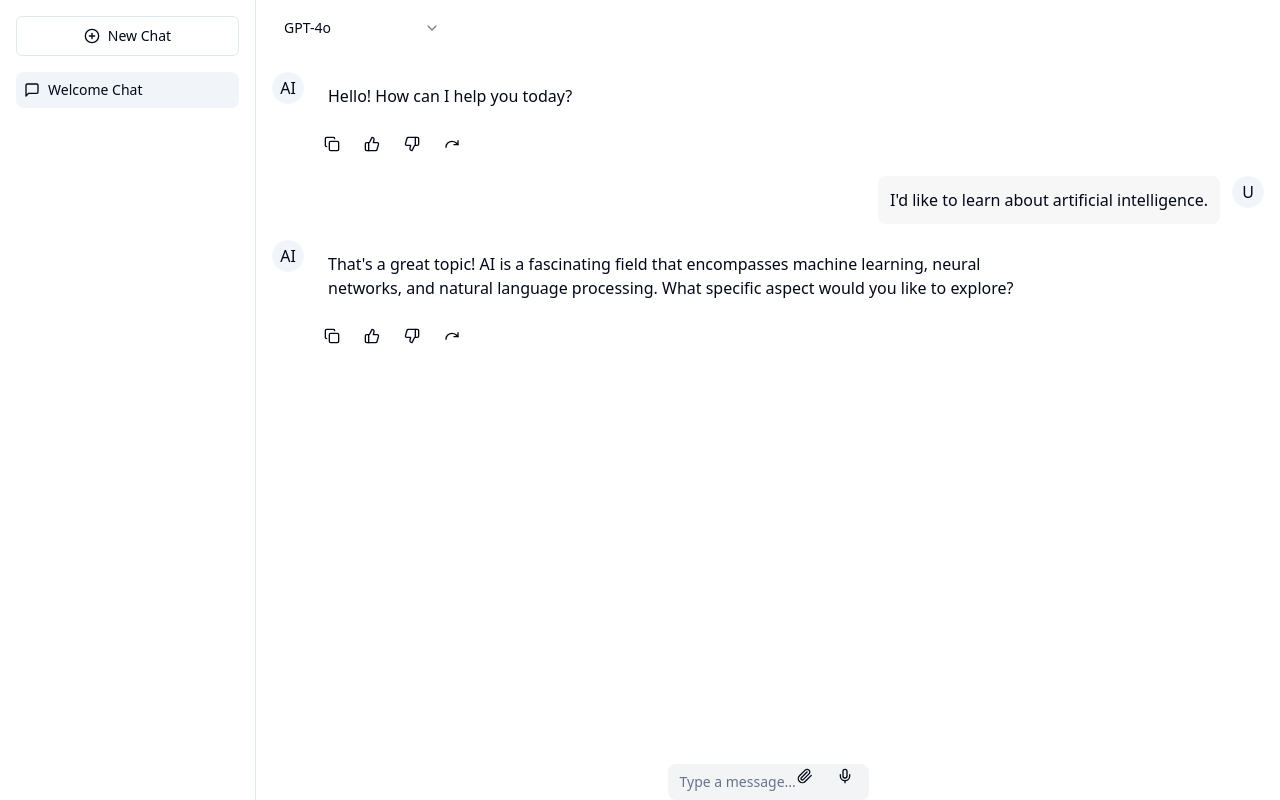
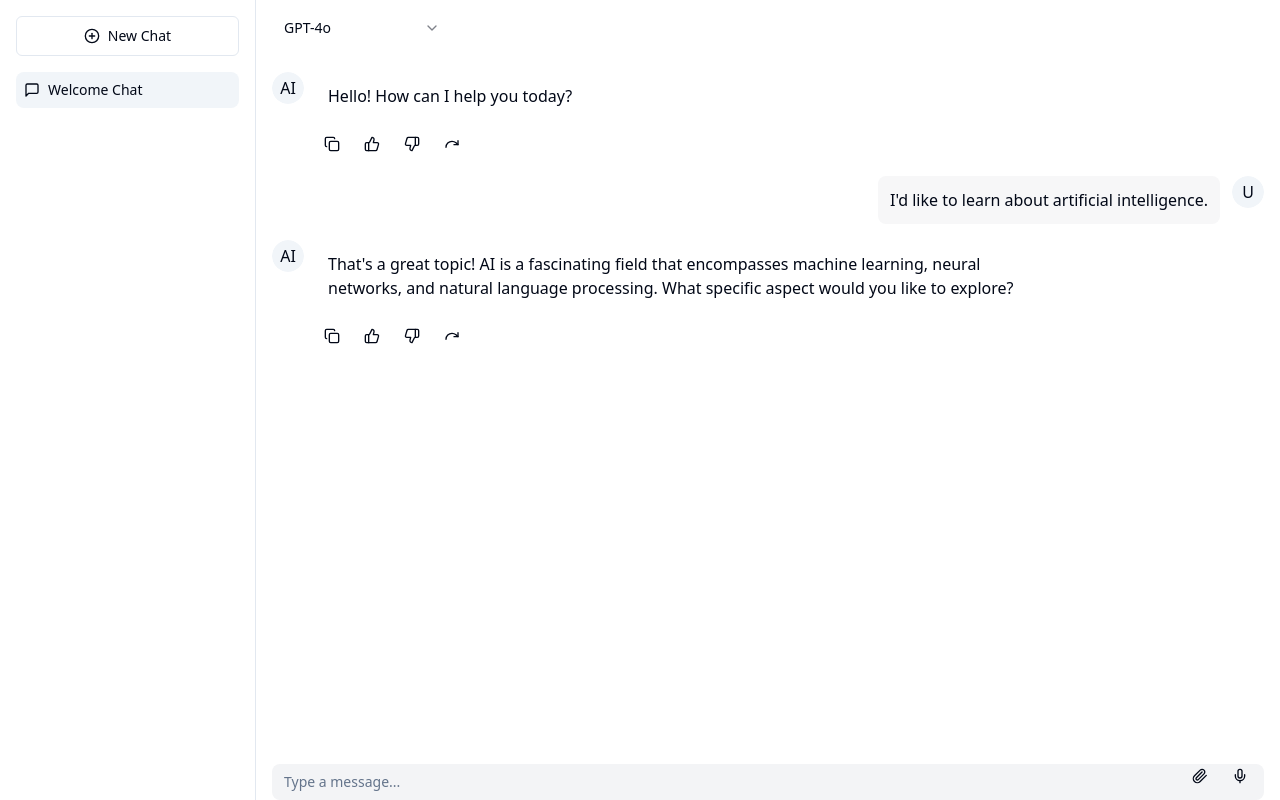
Before and after one commit to timur-nocodia/chatup-imagehub, a React (Vite) app: page / in a window 1280 px wide. Built offline with nearby package versions, Linux system fonts and the light colour scheme.

Commit message:
Make input field adjustments
- Set the width of the input field to match the chat area.
- Enable the text input field to expand for up to 10 lines of text.
[skip gpt_engineer]

```diff
--- a/src/components/chat/ChatInput.tsx
+++ b/src/components/chat/ChatInput.tsx
@@ -46,7 +46,7 @@ export const ChatInput = ({ onSendMessage, onFileUpload }: ChatInputProps) => {
   };
 
   return (
-    <div className="max-w-3xl mx-auto relative px-4">
+    <div className="w-full px-4">
       <input
         type="file"
         ref={fileInputRef}
@@ -61,7 +61,7 @@ export const ChatInput = ({ onSendMessage, onFileUpload }: ChatInputProps) => {
           onChange={(e) => setMessage(e.target.value)}
           onKeyDown={handleKeyDown}
           placeholder="Type a message..."
-          className="min-h-[20px] max-h-[240px] resize-none bg-transparent border-none focus-visible:ring-0 focus-visible:ring-offset-0"
+          className="min-h-[20px] max-h-[200px] resize-none bg-transparent border-none focus-visible:ring-0 focus-visible:ring-offset-0"
           rows={1}
         />
 
```
